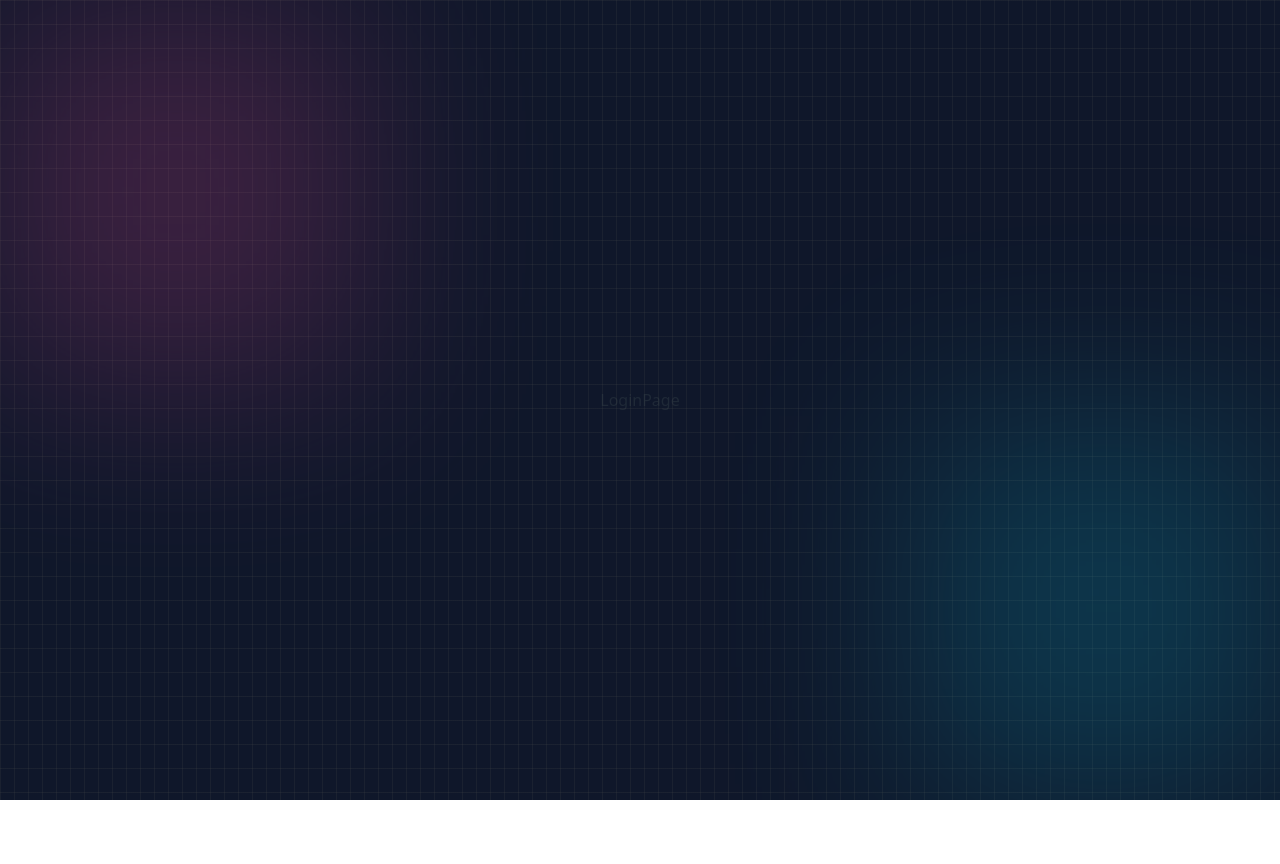
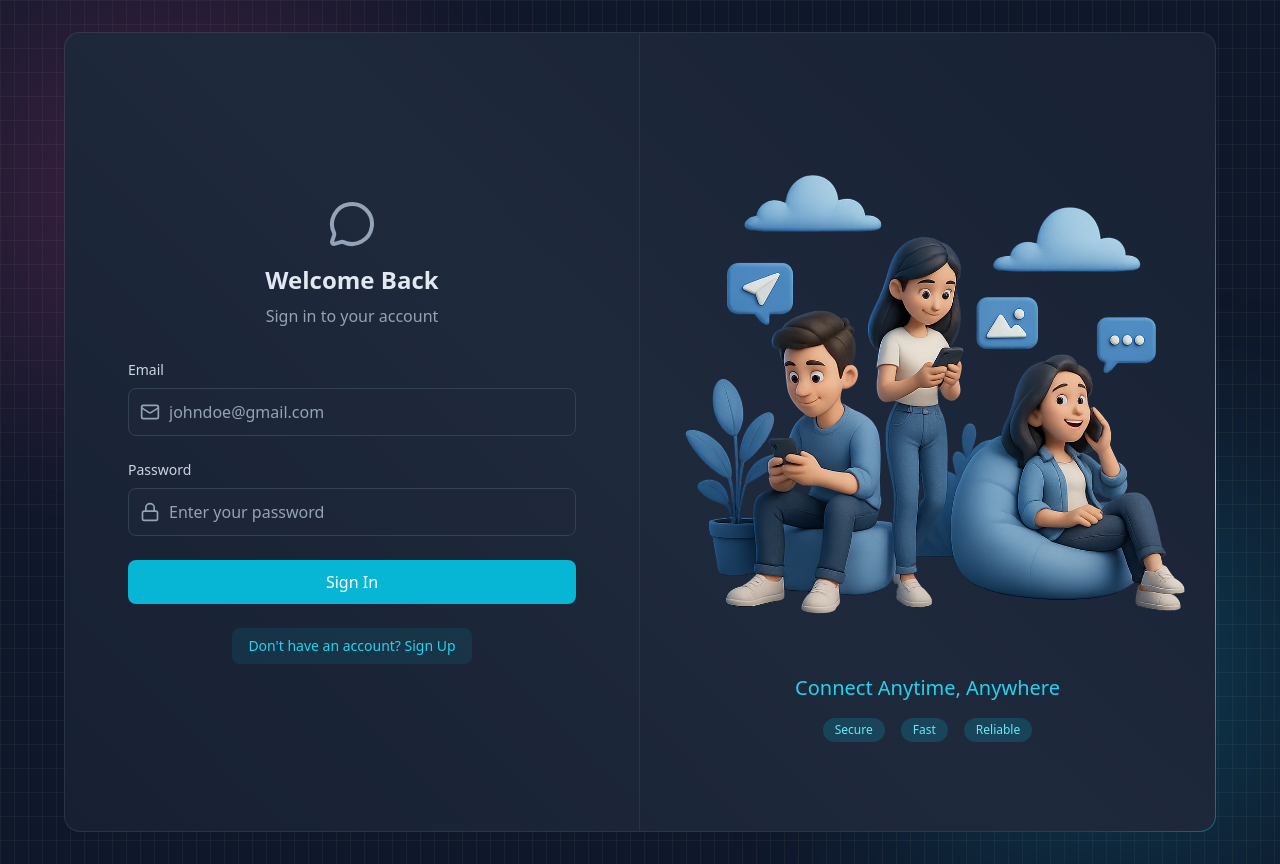
Before and after one commit to Poly1999/Chatify---Messenger, a React app in the folder frontend/: page /login in a window 1280 px wide. Before the commit the page ends 800 px from the top, so only its background shows below. Built offline with nearby package versions, Linux system fonts and the light colour scheme; no server answers; the HTML template or start-up script is replaced by a standard one.

Commit message:
login & logout implomented

```diff
--- a/frontend/src/pages/ChatPage.jsx
+++ b/frontend/src/pages/ChatPage.jsx
@@ -1,7 +1,13 @@
-import React from 'react';
+import { useAuthStore } from '../store/useAuthStore.js';
 
 function ChatPage() {
-  return <div>ChatPage</div>;
+  const { logout } = useAuthStore();
+  return (
+    <div className='z-10'>
+      ChatPage
+      <button onClick={logout}>Logout</button>
+    </div>
+  );
 }
 
 export default ChatPage;
--- a/frontend/src/pages/LoginPage.jsx
+++ b/frontend/src/pages/LoginPage.jsx
@@ -1,7 +1,131 @@
-import React from 'react';
+import { useState } from 'react';
+import { useAuthStore } from '../store/useAuthStore';
+import BorderAnimatedContainer from '../components/BorderAnimatedContainer';
+import {
+  MessageCircleIcon,
+  LockIcon,
+  MailIcon,
+  LoaderIcon,
+} from 'lucide-react';
+import { Link } from 'react-router';
 
 function LoginPage() {
-  return <div>LoginPage</div>;
+  const [formData, setFormData] = useState({
+    email: '',
+    password: '',
+  });
+  const { login, isLoggingIn } = useAuthStore();
+
+  const handleSubmit = e => {
+    e.preventDefault();
+    login(formData);
+  };
+  return (
+    <div className='w-full flex items-center justify-center p-4 bg-slate-900'>
+      <div className='relative w-full max-w-6xl md:h-[800px] h-[650px]'>
+        <BorderAnimatedContainer>
+          <div className='w-full flex flex-col md:flex-row'>
+            {/* FORM COLUMN - LEFT SIDE */}
+            <div className='md:w-1/2 p-8 flex items-center justify-center md:border-r border-slate-600/30'>
+              <div className='w-full max-w-md'>
+                {/* HEADING TEXT */}
+                <div className='text-center mb-8'>
+                  <MessageCircleIcon className='w-12 h-12 mx-auto text-slate-400 mb-4' />
+                  <h2 className='text-2xl font-bold text-slate-200 mb-2'>
+                    Welcome Back
+                  </h2>
+                  <p className='text-slate-400'>Sign in to your account</p>
+                </div>
+
+                {/* FORM */}
+                <form onSubmit={handleSubmit} className='space-y-6'>
+                  {/* EMAIL INPUT */}
+                  <div>
+                    <label className='auth-input-label'>Email</label>
+                    <div className='relative'>
+                      <MailIcon className='auth-input-icon' />
+
+                      <input
+                        type='email'
+                        value={formData.email}
+                        onChange={e =>
+                          setFormData({ ...formData, email: e.target.value })
+                        }
+                        className='input'
+                        placeholder='johndoe@gmail.com'
+                      />
+                    </div>
+                  </div>
+
+                  {/* PASSWORD INPUT */}
+                  <div>
+                    <label className='auth-input-label'>Password</label>
+                    <div className='relative'>
+                      <LockIcon className='auth-input-icon' />
+
+                      <input
+                        type='password'
+                        value={formData.password}
+                        onChange={e =>
+                          setFormData({
+                            ...formData,
+                            password: e.target.value,
+                          })
+                        }
+                        className='input'
+                        placeholder='Enter your password'
+                      />
+                    </div>
+                  </div>
+
+                  {/* SUBMIT BUTTON */}
+                  <button
+                    className='auth-btn'
+                    type='submit'
+                    disabled={isLoggingIn}
+                  >
+                    {isLoggingIn ? (
+                      <LoaderIcon className='w-full h-5 animate-spin text-center' />
+                    ) : (
+                      'Sign In'
+                    )}
+                  </button>
+                </form>
+
+                <div className='mt-6 text-center'>
+                  <Link to='/signup' className='auth-link'>
+                    Don't have an account? Sign Up
+                  </Link>
+                </div>
+              </div>
+            </div>
+
+            {/* FORM ILLUSTRATION - RIGHT SIDE */}
+            <div className='hidden md:w-1/2 md:flex items-center justify-center p-6 bg-gradient-to-bl from-slate-800/20 to-transparent'>
+              <div>
+                <img
+                  src='/login.png'
+                  alt='People using mobile devices'
+                  className='w-full h-auto object-contain'
+                />
+                <div className='mt-6 text-center'>
+                  <h3 className='text-xl font-medium text-cyan-400'>
+                    Connect Anytime, Anywhere
+                  </h3>
+
+                  <div className='mt-4 flex justify-center gap-4'>
+                    <span className='auth-badge'>Secure</span>
+                    <span className='auth-badge'>Fast</span>
+                    <span className='auth-badge'>Reliable</span>
+                  </div>
+                </div>
+              </div>
+            </div>
+          </div>
+        </BorderAnimatedContainer>
+      </div>
+    </div>
+  );
 }
 
 export default LoginPage;
--- a/frontend/src/store/useAuthStore.js
+++ b/frontend/src/store/useAuthStore.js
@@ -6,6 +6,7 @@
   authUser: null,
   isCheckingAuth: true,
   isSigningUp: false,
+  isLoggingIn: false,
 
   checkAuth: async () => {
     try {
@@ -32,4 +33,29 @@
       set({ isSigningUp: false });
     }
   },
+
+  login: async data => {
+    set({ isLoggingIn: true });
+    try {
+      const res = await axiosInstance.post('/auth/login', data);
+      set({ authUser: res.data });
+
+      toast.success('Logged in successfully!');
+    } catch (error) {
+      toast.error(error.response.data.message);
+    } finally {
+      set({ isLoggingIn: false });
+    }
+  },
+
+  logout: async () => {
+    try {
+      await axiosInstance.post('/auth/logout');
+      set({ authUser: null });
+      toast.success('Logged out successfully!');
+    } catch (error) {
+      toast.error('Error logging out. Please try again.');
+      console.log('Logout error: ', error);
+    }
+  },
 }));
```
